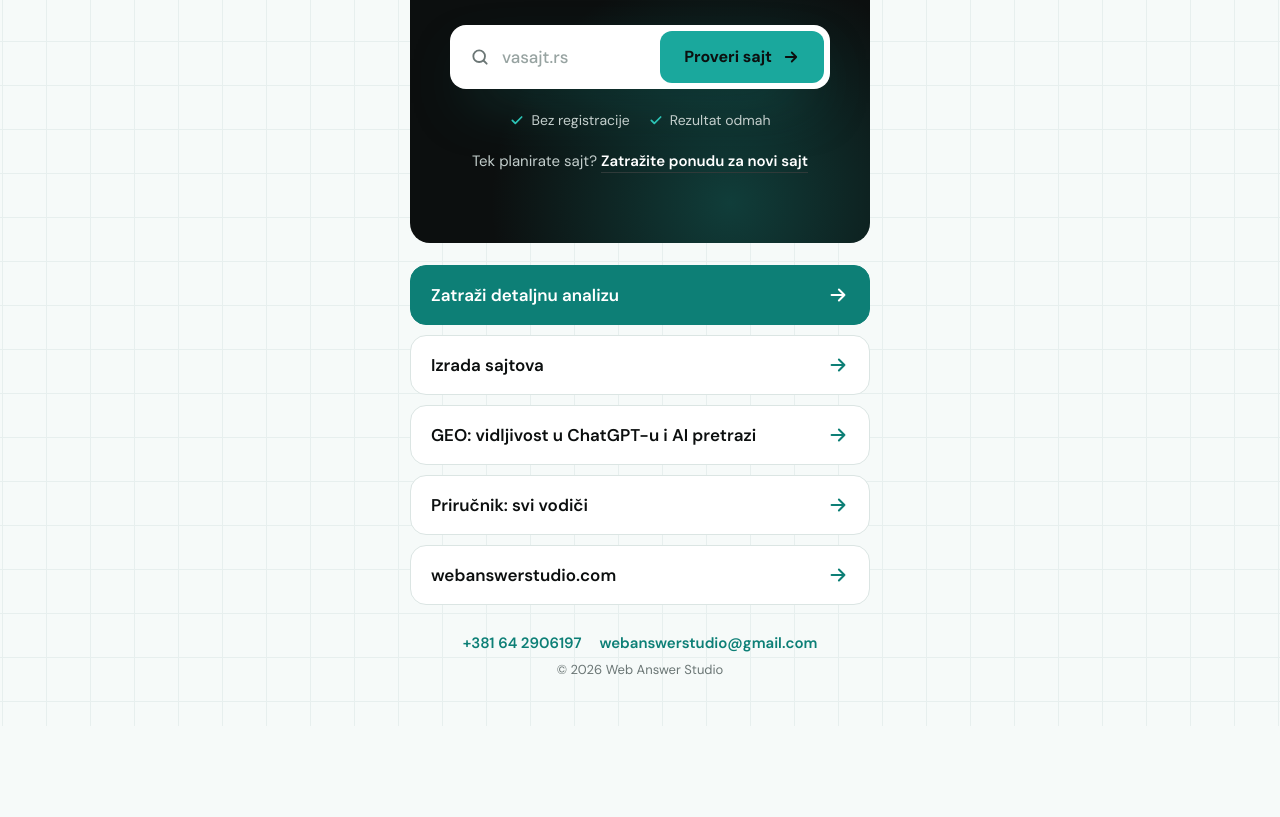
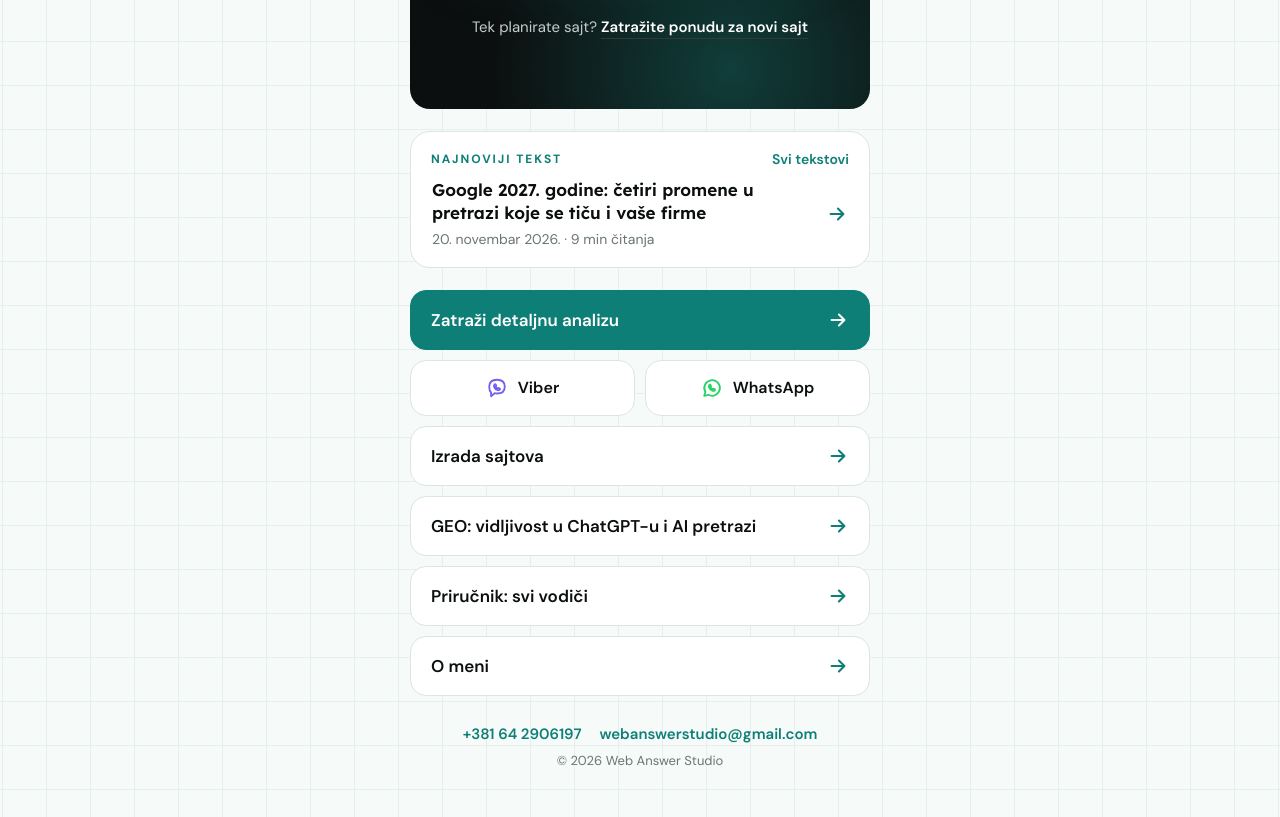
Before and after one commit to webanswerstudio/was, a plain HTML site: page ig.html in a window 1280 px wide. Shown: the part 927-1744 px from the top of the page. Before the commit the page ends 1653 px from the top, so only its background shows below. Drawn offline with Linux system fonts and the light colour scheme.

Commit message:
blog na ig

```diff
--- a/blog.html
+++ b/blog.html
@@ -90,11 +90,11 @@ h1,h2,h3,h4,p{margin:0}
       <p style="font-size:19px;line-height:1.6;color:#4a5554;text-wrap:pretty">Praktični saveti za vlasnike sajtova: kako da vas pronađu Google, ChatGPT i Gemini i šta na sajtu prvo da sredite.</p>
     </div>
     <div style="display:grid;grid-template-columns:repeat(auto-fill,minmax(min(100%,320px),1fr));gap:20px">
-        <a href="google-2027-promene-u-pretrazi" style="display:flex;flex-direction:column;gap:14px;padding:28px;background:#ffffff;border:1px solid #e3ecea;border-radius:20px;min-width:0;color:#0c0f0f;transition:transform .25s,border-color .25s,box-shadow .25s,background .25s" class="wa-tool">
+        <a href="google-2027-promene-u-pretrazi" data-post style="display:flex;flex-direction:column;gap:14px;padding:28px;background:#ffffff;border:1px solid #e3ecea;border-radius:20px;min-width:0;color:#0c0f0f;transition:transform .25s,border-color .25s,box-shadow .25s,background .25s" class="wa-tool">
           <div style="font-size:13px;font-weight:600;color:#0d7f76">SEO i AI pretraga</div>
           <h3 style="font-family:Lexend;font-weight:600;font-size:21px;line-height:1.3;letter-spacing:-0.02em;text-wrap:balance">Google 2027. godine: četiri promene u pretrazi koje se tiču i vaše firme</h3>
           <p style="font-size:15px;line-height:1.6;color:#4a5554;text-wrap:pretty">Kupci sve češće pitaju AI umesto da redom otvaraju sajtove. Šta se menja u Google-u i ChatGPT-u i šta vaša firma može da proveri već ove nedelje.</p>
-          <div style="margin-top:auto;padding-top:8px;display:flex;justify-content:space-between;align-items:center;gap:12px;font-size:14px;color:#6b7675"><span>20. novembar 2026. · 9 min čitanja</span><span style="font-family:'Material Symbols Rounded';font-size:20px;color:#0d7f76">arrow_forward</span></div>
+          <div style="margin-top:auto;padding-top:8px;display:flex;justify-content:space-between;align-items:center;gap:12px;font-size:14px;color:#6b7675"><span data-post-meta>20. novembar 2026. · 9 min čitanja</span><span style="font-family:'Material Symbols Rounded';font-size:20px;color:#0d7f76">arrow_forward</span></div>
         </a>
       </div>
   </div>
--- a/ig.html
+++ b/ig.html
@@ -31,6 +31,7 @@ h1,h2,p{margin:0}
 .ar{flex:none;width:22px;height:22px;margin-left:auto}
 .wa-audit--ig{margin:0!important;padding:0!important;background:transparent!important;border:0!important}
 .wa-audit--ig .wa-audit__card{border-radius:20px}
+.wa-audit--ig .wa-audit__title{font-size:clamp(26px,7vw,32px)!important}
 </style>
 </head>
 <body>
@@ -42,12 +43,12 @@ h1,h2,p{margin:0}
       <img src="assets/img/vuk-stojkovic.webp" alt="Vuk Stojković" width="400" height="500" style="display:block;width:96px;height:96px;object-fit:cover;object-position:center 20%;border-radius:50%;border:3px solid #ffffff;box-shadow:0 12px 30px -16px rgba(12,15,15,.4)">
       <div style="display:flex;flex-direction:column;gap:6px">
         <h1 style="font-family:Lexend;font-weight:700;font-size:24px;letter-spacing:-0.02em">Vuk Stojković</h1>
-        <p style="font-size:16px;line-height:1.5;color:#4a5554;text-wrap:balance">Tehnički SEO stručnjak iz Beograda. Sajtovi koji se vide na Google-u i u AI odgovorima.</p>
+        <p style="font-size:16px;line-height:1.5;color:#4a5554;text-wrap:balance">Tehnički SEO stručnjak iz Beograda. Više od četiri godine radim tehnički SEO za međunarodne kompanije Finixio i Clickout Media, na sajtovima gde je konkurencija na Google-u najjača.</p>
       </div>
     </header>
 
     <a class="l" href="https://webanswer.gumroad.com/l/poklon-vodic" target="_blank" rel="noopener" style="display:flex;gap:16px;align-items:center;padding:14px;background:#0c0f0f;color:#ffffff;border:1px solid #0c0f0f;border-radius:20px">
-      <img src="assets/img/dobar-seo-je-dobar-geo.webp" alt="" width="680" height="962" style="flex:none;display:block;width:72px;height:auto;border-radius:8px">
+      <img src="assets/img/dobar-seo-je-dobar-geo.webp" alt="Naslovnica vodiča Dobar SEO je dobar GEO" width="680" height="962" style="flex:none;display:block;width:72px;height:auto;border-radius:8px">
       <span style="display:flex;flex-direction:column;gap:4px;min-width:0">
         <span style="font-size:12px;font-weight:700;letter-spacing:0.16em;color:#2cc4b6">POKLON VODIČ</span>
         <span style="font-family:Lexend;font-weight:600;font-size:18px;line-height:1.25">Dobar SEO je dobar GEO</span>
@@ -61,7 +62,7 @@ h1,h2,p{margin:0}
     <div class="wa-audit__glow wa-audit__glow--r"></div>
     <div class="wa-audit__glow wa-audit__glow--l"></div>
     <div class="wa-audit__eyebrow">SEO PROVERA SAJTA</div>
-    <h2 class="wa-audit__title" id="wa-audit-title">Da vas kupci pronađu na Google-u i u AI pretrazi</h2>
+    <h2 class="wa-audit__title" id="wa-audit-title">Proverite svoj sajt</h2>
     <p class="wa-audit__lead">Unesite adresu sajta i za pola minuta dobijte SEO skor, brzinu na telefonu i proveru vidljivosti za ChatGPT, Gemini i Google AI Overviews.</p>
     <form class="wa-audit__form" data-wa-form novalidate>
       <label class="wa-sr" for="wa-audit-url">Adresa vašeg sajta</label>
@@ -78,12 +79,27 @@ h1,h2,p{margin:0}
   </div>
 </section>
 
+    <div data-ig-post style="display:flex;flex-direction:column;gap:10px;padding:18px 20px;background:#ffffff;border:1px solid #dbe5e3;border-radius:20px">
+      <div style="display:flex;justify-content:space-between;align-items:center;gap:12px"><span style="font-size:12px;font-weight:700;letter-spacing:0.16em;color:#0d7f76">NAJNOVIJI TEKST</span><a href="/blog" style="font-size:14px;font-weight:600">Svi tekstovi</a></div>
+      <a class="l" data-ig-link href="/google-2027-promene-u-pretrazi" style="display:flex;align-items:center;gap:12px;color:#0c0f0f;border:1px solid transparent;border-radius:12px;margin:-6px;padding:6px">
+        <span style="display:flex;flex-direction:column;gap:6px;min-width:0">
+          <span data-ig-title style="font-family:Lexend;font-weight:600;font-size:17px;line-height:1.3">Google 2027. godine: četiri promene u pretrazi koje se tiču i vaše firme</span>
+          <span data-ig-meta style="font-size:14px;color:#6b7675">20. novembar 2026. · 9 min čitanja</span>
+        </span>
+        <svg class="ar" viewBox="0 0 24 24" fill="none" stroke="#0d7f76" stroke-width="2.2" stroke-linecap="round" stroke-linejoin="round"><path d="M5 12h14M13 6l6 6-6 6"/></svg>
+      </a>
+    </div>
+
     <nav style="display:flex;flex-direction:column;gap:10px">
       <a class="l p" href="/kontakt" style="display:flex;align-items:center;gap:12px;min-height:60px;padding:14px 20px;background:#0d7f76;color:#ffffff;border:1px solid #0d7f76;border-radius:16px;font-weight:600;font-size:17px">Zatraži detaljnu analizu<svg class="ar" viewBox="0 0 24 24" fill="none" stroke="currentColor" stroke-width="2.2" stroke-linecap="round" stroke-linejoin="round"><path d="M5 12h14M13 6l6 6-6 6"/></svg></a>
+      <div style="display:grid;grid-template-columns:repeat(2,minmax(0,1fr));gap:10px">
+        <a class="l" href="viber://chat?number=%2B381642906197" style="display:flex;align-items:center;justify-content:center;gap:10px;min-height:56px;padding:12px 16px;background:#ffffff;color:#0c0f0f;border:1px solid #dbe5e3;border-radius:16px;font-weight:600;font-size:16px"><svg viewBox="0 0 24 24" width="22" height="22" fill="none" stroke="#7360f2" stroke-width="2" stroke-linecap="round" stroke-linejoin="round" aria-hidden="true"><path d="M12 3c5 0 8.5 2.6 8.5 7.6S17 18 12 18c-.9 0-1.8-.1-2.6-.3L5.5 21v-4.1C4.2 15.6 3.5 13.3 3.5 10.6 3.5 5.6 7 3 12 3z"/><path d="M9.2 8.2c.3-.5 1-.5 1.3 0l.6 1c.2.4.1.8-.2 1.1l-.4.3c.4.9 1.1 1.6 2 2l.3-.4c.3-.3.7-.4 1.1-.2l1 .6c.5.3.5 1 0 1.3-.8.6-1.8.7-2.7.3a7 7 0 0 1-3.3-3.3c-.4-.9-.3-1.9.3-2.7z"/></svg>Viber</a>
+        <a class="l" href="https://wa.me/381642906197" target="_blank" rel="noopener" style="display:flex;align-items:center;justify-content:center;gap:10px;min-height:56px;padding:12px 16px;background:#ffffff;color:#0c0f0f;border:1px solid #dbe5e3;border-radius:16px;font-weight:600;font-size:16px"><svg viewBox="0 0 24 24" width="22" height="22" fill="none" stroke="#25d366" stroke-width="2" stroke-linecap="round" stroke-linejoin="round" aria-hidden="true"><path d="M3.5 20.5l1.3-4.2A8.5 8.5 0 1 1 8 19.4z"/><path d="M9 8.6c.2-.4.8-.5 1.1-.1l.7 1.1c.2.3.1.7-.1 1l-.4.4c.5 1 1.3 1.8 2.3 2.3l.4-.4c.3-.3.7-.3 1-.1l1.1.7c.4.3.3.9-.1 1.1-.8.5-1.8.6-2.6.2a7.3 7.3 0 0 1-3.6-3.6c-.4-.8-.3-1.8.2-2.6z"/></svg>WhatsApp</a>
+      </div>
       <a class="l" href="/izrada-sajtova" style="display:flex;align-items:center;gap:12px;min-height:60px;padding:14px 20px;background:#ffffff;color:#0c0f0f;border:1px solid #dbe5e3;border-radius:16px;font-weight:600;font-size:17px">Izrada sajtova<svg class="ar" viewBox="0 0 24 24" fill="none" stroke="#0d7f76" stroke-width="2.2" stroke-linecap="round" stroke-linejoin="round"><path d="M5 12h14M13 6l6 6-6 6"/></svg></a>
       <a class="l" href="/geo-optimizacija" style="display:flex;align-items:center;gap:12px;min-height:60px;padding:14px 20px;background:#ffffff;color:#0c0f0f;border:1px solid #dbe5e3;border-radius:16px;font-weight:600;font-size:17px">GEO: vidljivost u ChatGPT-u i AI pretrazi<svg class="ar" viewBox="0 0 24 24" fill="none" stroke="#0d7f76" stroke-width="2.2" stroke-linecap="round" stroke-linejoin="round"><path d="M5 12h14M13 6l6 6-6 6"/></svg></a>
       <a class="l" href="/prirucnik" style="display:flex;align-items:center;gap:12px;min-height:60px;padding:14px 20px;background:#ffffff;color:#0c0f0f;border:1px solid #dbe5e3;border-radius:16px;font-weight:600;font-size:17px">Priručnik: svi vodiči<svg class="ar" viewBox="0 0 24 24" fill="none" stroke="#0d7f76" stroke-width="2.2" stroke-linecap="round" stroke-linejoin="round"><path d="M5 12h14M13 6l6 6-6 6"/></svg></a>
-      <a class="l" href="/" style="display:flex;align-items:center;gap:12px;min-height:60px;padding:14px 20px;background:#ffffff;color:#0c0f0f;border:1px solid #dbe5e3;border-radius:16px;font-weight:600;font-size:17px">webanswerstudio.com<svg class="ar" viewBox="0 0 24 24" fill="none" stroke="#0d7f76" stroke-width="2.2" stroke-linecap="round" stroke-linejoin="round"><path d="M5 12h14M13 6l6 6-6 6"/></svg></a>
+      <a class="l" href="/o-nama" style="display:flex;align-items:center;gap:12px;min-height:60px;padding:14px 20px;background:#ffffff;color:#0c0f0f;border:1px solid #dbe5e3;border-radius:16px;font-weight:600;font-size:17px">O meni<svg class="ar" viewBox="0 0 24 24" fill="none" stroke="#0d7f76" stroke-width="2.2" stroke-linecap="round" stroke-linejoin="round"><path d="M5 12h14M13 6l6 6-6 6"/></svg></a>
     </nav>
 
     <footer style="display:flex;flex-direction:column;align-items:center;gap:8px;padding-top:6px;font-size:15px;color:#4a5554">
@@ -97,5 +113,14 @@ h1,h2,p{margin:0}
   </div>
 </main>
 <script src="assets/js/seo-provera.js" defer></script>
+<script>
+(function(){var box=document.querySelector('[data-ig-post]');if(!box||!window.fetch||!window.DOMParser)return;
+fetch('blog.html',{cache:'no-cache'}).then(function(r){if(!r.ok)throw 0;return r.text();}).then(function(h){
+var d=new DOMParser().parseFromString(h,'text/html'),c=d.querySelector('[data-post]');if(!c)return;
+var t=c.querySelector('h3'),m=c.querySelector('[data-post-meta]'),href=(c.getAttribute('href')||'').replace(/\.html$/,'');
+if(!t||!href)return;box.querySelector('[data-ig-title]').textContent=t.textContent.trim();
+if(m)box.querySelector('[data-ig-meta]').textContent=m.textContent.trim();
+box.querySelector('[data-ig-link]').setAttribute('href','/'+href.replace(/^\.?\//,''));}).catch(function(){});})();
+</script>
 </body>
 </html>
```
Also changed, not shown: index.html (+2 -2 lines).
